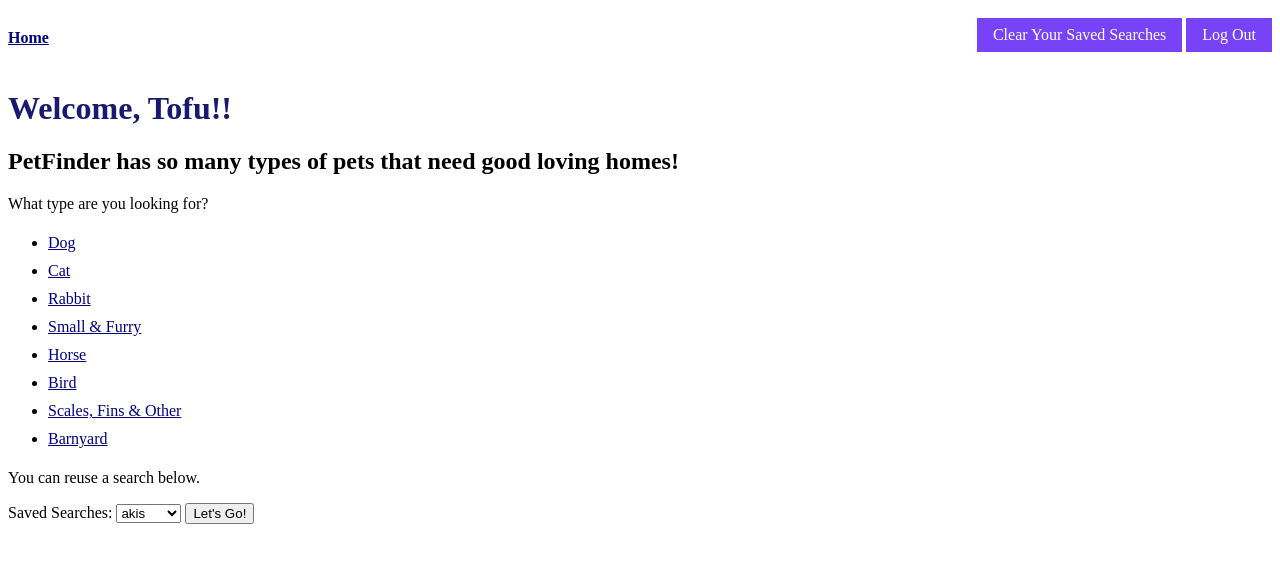
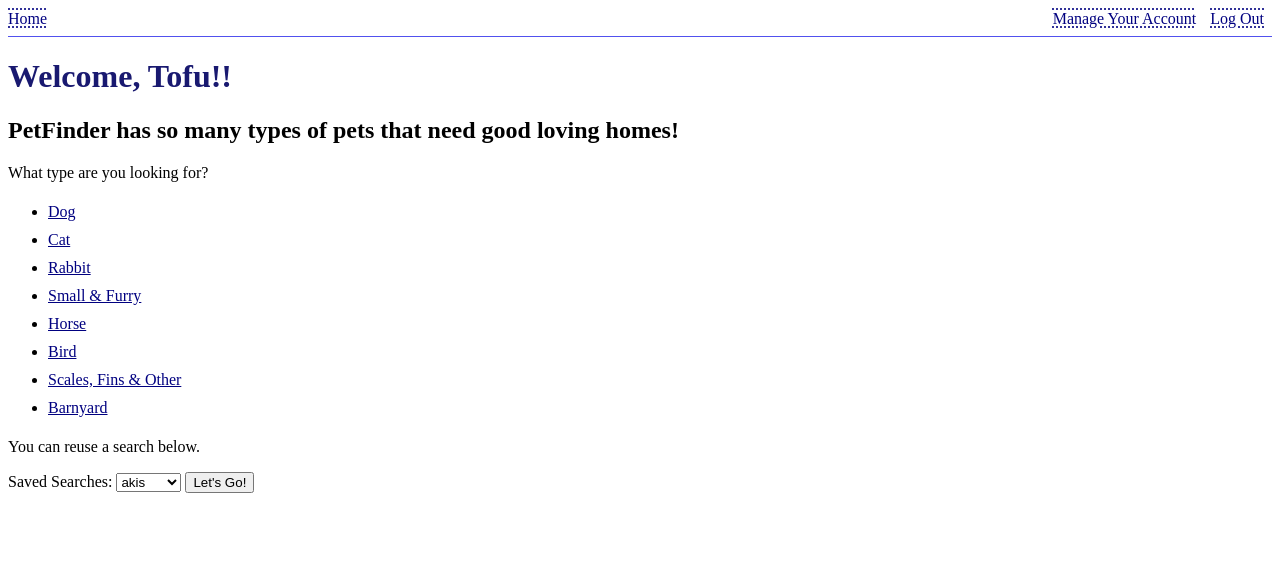
Before and after one commit to stsmlee/flaskingforpets, a Flask app: page / in a window 1280 px wide. Shown: the top 563 px of the page. Run offline with Flask 2, Linux system fonts and the light colour scheme; a user stored in the database is signed in; data comes from the database, SQL or seed files in the repository; both versions use the stored data as it was after the commit; parts of the project's set-up code (start-up, migrations or seed data) failed here and were passed over.

Commit message:
edited header/nav

```diff
--- a/app/forms.py
+++ b/app/forms.py
@@ -6,7 +6,7 @@
 
 class LoginForm(FlaskForm):
     username = StringField('Username', validators= [InputRequired(), Length(min=1, max=20)])
-    submit = SubmitField('Submit')
+    submit = SubmitField('Login')
 
 class ReuseForm(FlaskForm):
     savename = SelectField('Saved Searches', validators= [InputRequired()])
--- a/app/routes.py
+++ b/app/routes.py
@@ -5,7 +5,6 @@
 from app.pet_helper import pet_info
 import sqlite3
 from wtforms.validators import NoneOf, Length
-from wtforms import BooleanField
 
 
 pet_types_dict = pet_info.get_types_dict()
@@ -63,8 +62,30 @@
     conn.close()
     names_params = {}
     for row in res:
-        names_params[row['savename']] = row['params']
+        parastring = str(row['params'])[1:-1]
+        parastring = parastring.replace('\"', '')
+        names_params[row['savename']] = parastring
     return names_params
+
+def clean_up_req_dels(formdata):
+    req_dels = []
+    for selected in formdata:
+        name = ''
+        for l in selected:
+            if l == ':':
+                break
+            else:
+                name += l
+        req_dels.append(name)
+    return req_dels
+
+def delete_save(req_list):
+    conn = get_db_connection()
+    for savename in req_list:
+        conn.execute('DELETE FROM saves WHERE user_id = ? AND savename = ?', (session['user id'], savename))
+    conn.commit()
+    conn.close()
+    flash('Selected saved searches successfully cleared.', 'notice')
 
 
 @app.route('/', methods=["GET", "POST"])
@@ -123,20 +144,24 @@
         return render_template('no_results.html', type=type)
     return render_template('result.html', payload=json.dumps(payload),res= pet_info.parse_res_animals(res_json['animals']), type=type, pag = pet_info.parse_res_pag(res_json['pagination']))
 
-@app.route('/clearsaves')
-def clear_saves():
-    conn = get_db_connection()
-    conn.execute('DELETE FROM saves WHERE user_id = ?', (session['user id'],))
-    conn.commit()
-    conn.close()
-    flash('Saved searches successfully cleared.', 'notice')
-    return redirect(url_for('index'))
+# @app.route('/clearsaves')
+# def clear_saves():
+#     conn = get_db_connection()
+#     conn.execute('DELETE FROM saves WHERE user_id = ?', (session['user id'],))
+#     conn.commit()
+#     conn.close()
+#     flash('Saved searches successfully cleared.', 'notice')
+#     return redirect(url_for('index'))
 
 @app.route('/manageaccount', methods=["GET", "POST"])
-def delete_saves():
+def manage_account():
     del_form = forms.DeleteSavesForm()
-    saves = get_savenames_params()
-    del_form.saves.choices = [k+': '+ str(v) for k,v in saves.items()]
+    saved = get_savenames_params()
+    del_form.saves.choices = [k+': '+ str(v) for k,v in saved.items()]
+    if del_form.validate_on_submit():
+        req_list = clean_up_req_dels(del_form.saves.data)
+        delete_save(req_list)
+        return redirect(url_for('manage_account'))
     return render_template('manage.html', form=del_form)
 
 @app.route('/logout')
--- a/app/static/styles.css
+++ b/app/static/styles.css
@@ -3,9 +3,36 @@
 }
 
 .header {
-    /* background: #ccc;  */
+    /* background: rgb(221, 218, 253);  */
+    font-size: 1em;
+    margin-top: 10px;
     display: flex;
+    /* padding: 20px, 20px; */
     justify-content: space-between;
+}
+
+.header a:link{
+    text-decoration: underline overline dotted;
+    text-underline-offset: 3px;
+}
+
+.header a:hover{
+    text-decoration: none;
+}
+
+nav li {
+    display: inline;
+    margin-left: 10px;
+}
+
+nav ul {
+    list-style: none;
+    margin: 0 8px;
+    padding: 0;
+  }
+
+body {
+    font-size: 100%;
 }
 
 a:link {
@@ -41,8 +68,9 @@
     color: white;
     text-decoration: none;
     display: inline-block;
-    padding: 8px 16px;
-    margin-top: 10px;
+    /* padding: 8px 16px; */
+    padding: 2px 2px;
+    /* margin-top: 10px; */
 }
 
 .alert {
--- a/app/templates/base.html
+++ b/app/templates/base.html
@@ -8,11 +8,17 @@
   </head>
   <body>
     <div class = "header">
-      <h4><a href="/">Home</a></h4>
+      <div><a href="/">Home</a></div>
       {%if session['username']%}
-      <nav><a href="{{url_for('clear_saves')}}" class="logout_link">Clear Your Saved Searches</a> <a href="{{url_for('logout')}}" class="logout_link">Log Out</a></nav>
+      <nav>
+        <ul>
+        <li><a href="{{url_for('manage_account')}}">Manage Your Account</a></li>
+        <li><a href="{{url_for('logout')}}">Log Out</a></li>
+        </ul>
+      </nav>
       {%endif%}
     </div>
+    <hr style="height:1px;border-width:0;color:gray;background-color:rgb(81, 81, 238)">
 
     <div>{% with notices = get_flashed_messages(category_filter=['notice']) %}
       {% if notices %}
--- a/app/templates/index.html
+++ b/app/templates/index.html
@@ -12,7 +12,7 @@
 <h2>PetFinder has so many types of pets that need good loving homes!</h2>
 
 {% if form %}
-<p>Do you want to log in?</p>
+<p>Do you want to log in to your session?</p>
 <form method="POST"><p>
     {{ form.hidden_tag() }}
     {{form.username.label}}: {{form.username()}} {{form.submit()}}
@@ -35,5 +35,4 @@
 </form></p>
 {% endif %}
 
-
 {%endblock%}
--- a/app/templates/no_results.html
+++ b/app/templates/no_results.html
@@ -1,5 +1,5 @@
 {%extends 'base.html'%}
-<title>{%block title%}No Results{% endblock %}</title>
+<title>{%block title%}No Results :({% endblock %}</title>
 {%block content%}
 <h3>
     <a href = "{{url_for('animals', type=type)}}">No results! Give it another try?</a>
```
Also changed, not shown: database.db.
